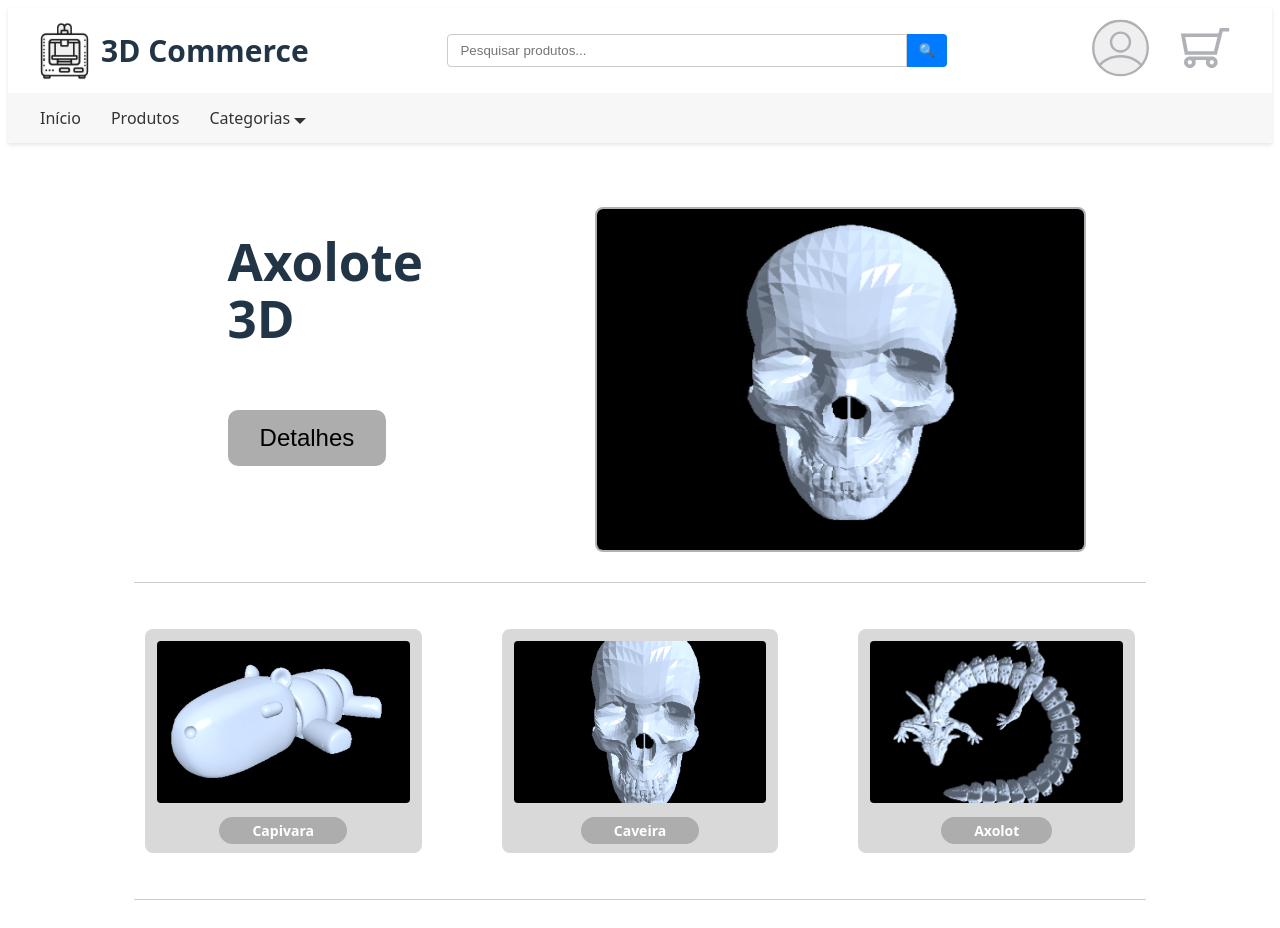
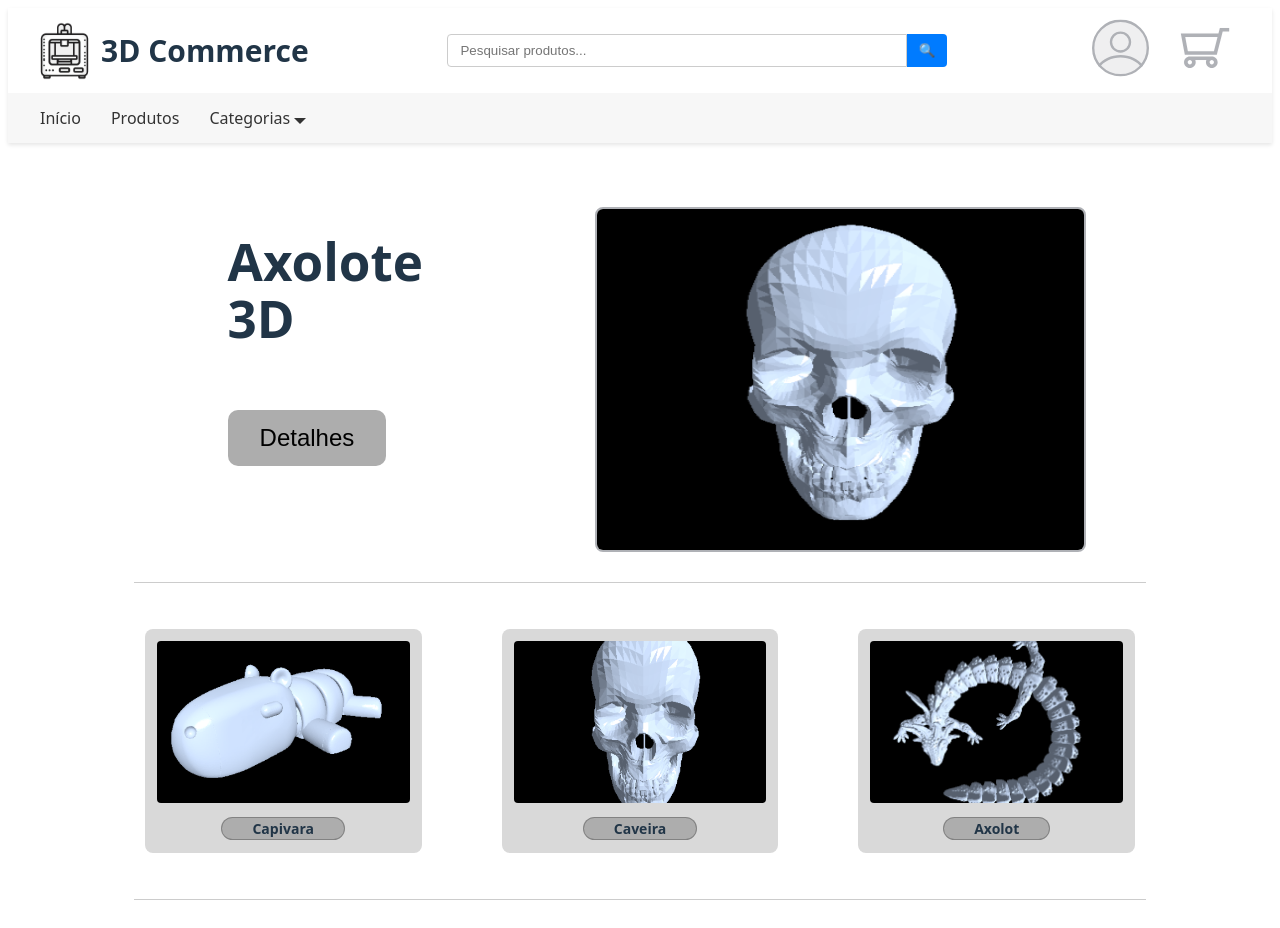
Before and after one commit to GiovaniMurakami/3dcommerce.front, a Vue app: page /home in a window 1280 px wide. Shown: the top 928 px of the page. Built offline with nearby package versions, Linux system fonts and the light colour scheme; no server answers.

Commit message:
feat: homepage

```diff
--- a/src/components/ProductCard.vue
+++ b/src/components/ProductCard.vue
@@ -53,11 +53,10 @@ function goToProduct(id: string) {
   margin: 0;
   height: fit-content;
   font-weight: bold;
-  border: 1px solid rgba(0, 0, 0, 0.25);;
+  border: 1px solid rgba(0, 0, 0, 0.25);
   p {
     margin: 0;
     margin-left: 0.2rem;
-
   }
 }
 </style>
--- a/src/components/ProductImageCarousel.vue
+++ b/src/components/ProductImageCarousel.vue
@@ -78,8 +78,7 @@ function goToProduct(id: string) {
     font-size: 14px;
     font-weight: bold;
     background-color: #ADADAD;
-    color: white;
-    border: solid #ADADAD;
+    border: 1px solid rgba(0, 0, 0, 0.25);
     border-radius: 30px;
     padding-left: 30px;
     padding-right: 30px;
```
